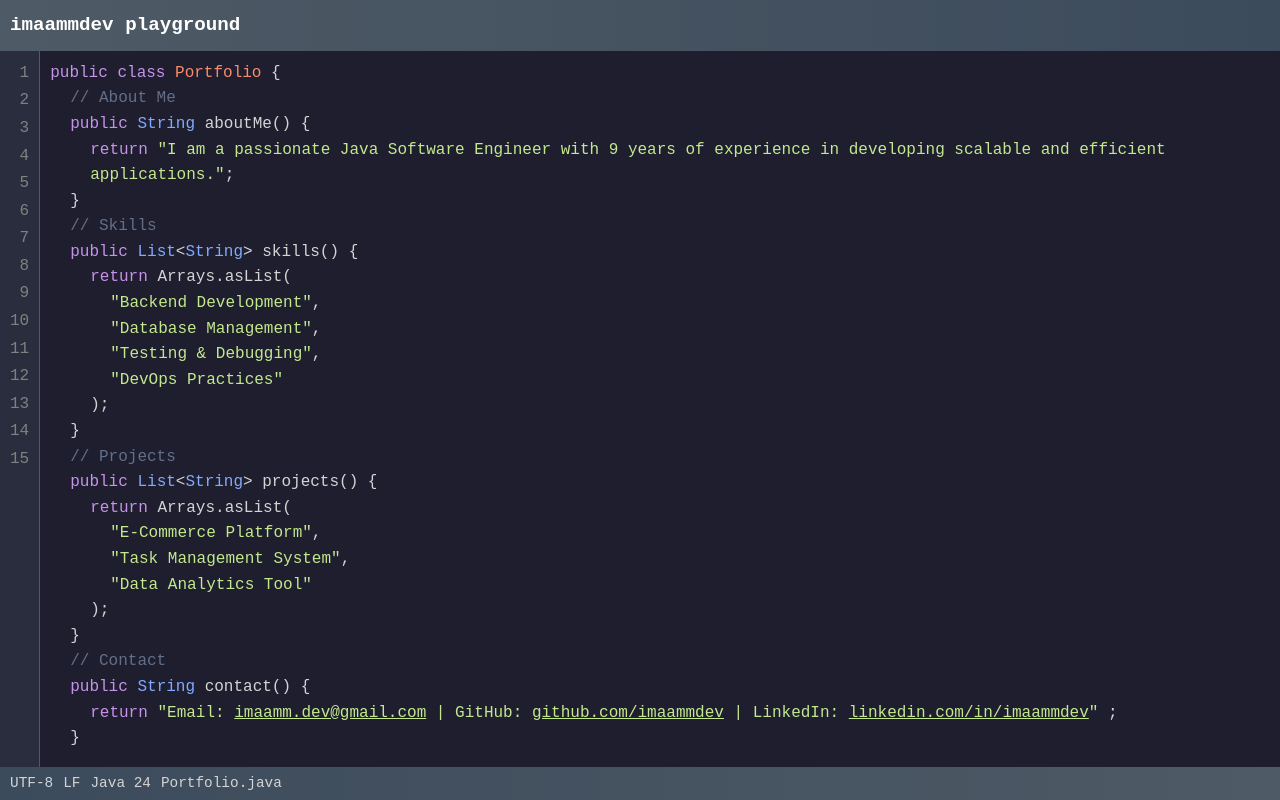
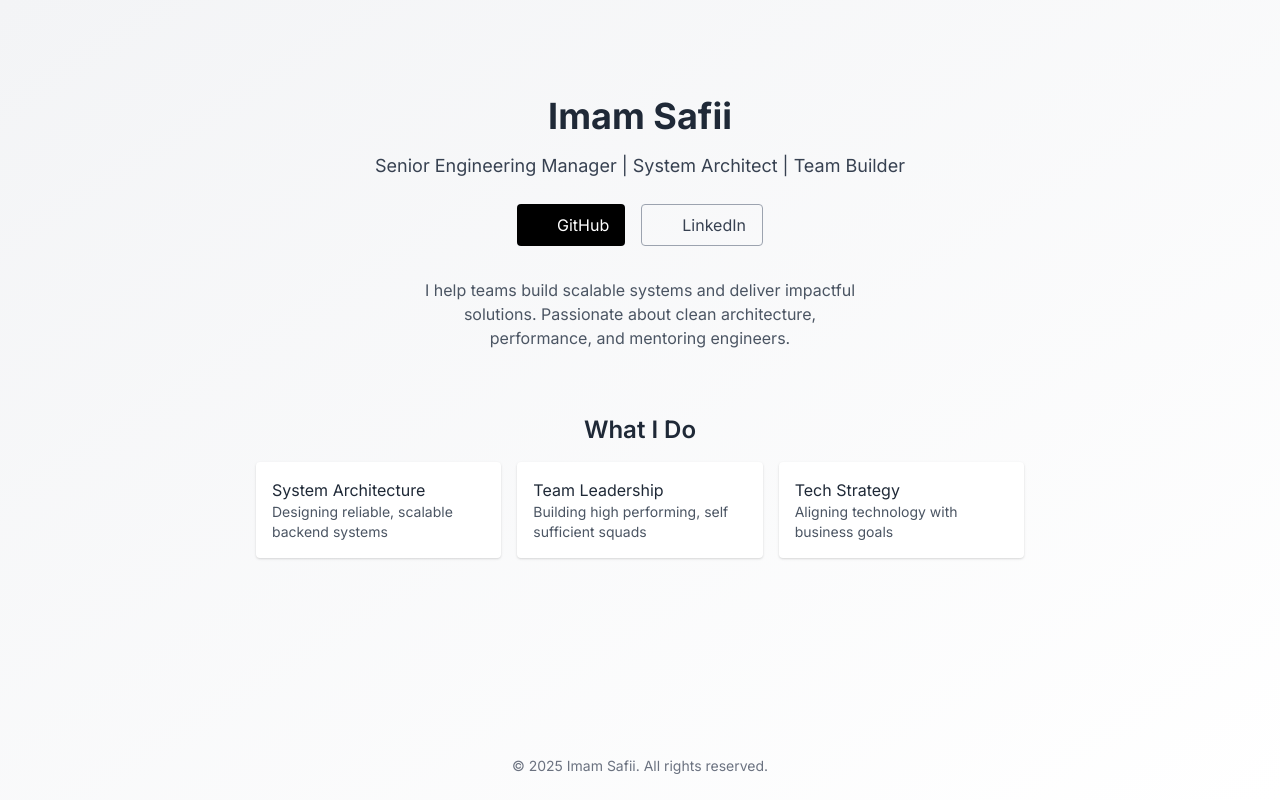
Before and after one commit to imaammdev/imaammdev.github.io, a plain HTML site: page index.html in a window 1280 px wide. Drawn offline with nearby package versions, Linux system fonts and the light colour scheme.

Commit message:
Update index.html

```diff
--- a/index.html
+++ b/index.html
@@ -1,256 +1,80 @@
 <!DOCTYPE html>
 <html lang="en">
 <head>
-    <meta charset="UTF-8">
-    <meta name="viewport" content="width=device-width, initial-scale=1.0">
-    <title>imaamm.dev portofolio</title>
+  <meta charset="UTF-8" />
+  <meta name="viewport" content="width=device-width, initial-scale=1.0" />
+  <meta name="description" content="Imam Safii – Senior Engineering Manager and System Architect. Building scalable systems and strong engineering teams.">
+  <title>Imam Safii</title>
+  <link rel="icon" href="https://fav.farm/⚙️" />
+  <link href="https://cdn.jsdelivr.net/npm/tailwindcss@2.2.19/dist/tailwind.min.css" rel="stylesheet">
+  <link href="https://fonts.googleapis.com/css2?family=Inter:wght@400;600;700&display=swap" rel="stylesheet">
+  <script src="https://unpkg.com/lucide@latest"></script>
   <style>
-        /* General Styles */
-* {
-    margin: 0;
-    padding: 0;
-    box-sizing: border-box;
-}
-
     body {
-    font-family: 'JetBrains Mono', 'Courier New', Courier, monospace;
-    background: linear-gradient(to bottom, #1e1e2f, #2b2b43); /* Gradient background */
-    color: #d4d4d4; /* Default text color */
-    line-height: 1.6;
-    overflow: hidden; /* Prevent body-level scrolling */
-}
-
-.intellij {
-    display: flex;
-    flex-direction: column;
-    height: 100vh; /* Full screen height */
-}
-
-.header {
-    background: linear-gradient(to right, #4e5a65, #3c4b5c); /* Gradient toolbar */
-    padding: 10px;
-    display: flex;
-    align-items: center;
-    justify-content: space-between;
-}
-
-.logo {
-    font-size: 1.2rem;
-    font-weight: bold;
-    color: #ffffff; /* White logo text */
-}
-
-.buttons {
-    display: flex;
-    gap: 10px;
-}
-
-.button {
-    color: #d4d4d4; /* Toolbar button text */
-    cursor: pointer;
-}
-
-.button:hover {
-    color: #ffffff; /* Highlight on hover */
-}
-
-.main-content {
-    display: flex;
-    flex: 1;
-    overflow: hidden; /* Prevent main content from overflowing */
-}
-
-.sidebar {
-    width: 200px;
-    background: #2a2d3e; /* Vibrant sidebar background */
-    padding: 10px;
-    border-right: 1px solid #4e5a65;
-    overflow-y: auto; /* Enable vertical scrolling for sidebar */
-}
-
-.sidebar-header {
-    font-weight: bold;
-    margin-bottom: 10px;
-    color: #ffffff;
-}
-
-.project-tree {
-    list-style: none;
-    padding: 0;
-    margin: 0;
-}
-
-.project-tree li {
-    margin: 5px 0;
-}
-
-.folder {
-    color: #ffcb6b; /* Bright yellow for folders */
-    cursor: pointer;
-}
-
-.file {
-    color: #82aaff; /* Bright blue for files */
-    cursor: pointer;
-}
-
-.editor {
-    flex: 1;
-    display: flex;
-    overflow: hidden; /* Prevent editor from overflowing */
-}
-
-.line-numbers {
-    background: #2a2d3e; /* Vibrant line number background */
-    color: #808080; /* Gray for line numbers */
-    padding: 10px;
-    border-right: 1px solid #4e5a65;
-    user-select: none;
-    overflow-y: auto; /* Enable vertical scrolling for line numbers */
-}
-
-.line-numbers span {
-    display: block;
-    text-align: right;
-    margin-bottom: 2px;
-}
-
-.code {
-    padding: 10px;
-    flex: 1;
-    overflow-y: auto; /* Enable vertical scrolling for code area */
-    background: #1e1e2f; /* Dark editor background */
-}
-
-.line {
-    margin: 0;
-}
-
-.indent {
-    margin-left: 20px;
-}
-
-.double-indent {
-    margin-left: 40px;
-}
-
-.triple-indent {
-    margin-left: 60px;
-}
-
-.keyword {
-    color: #c792ea; /* Purple for keywords */
-}
-
-.class-name {
-    color: #f78c6c; /* Orange for class names */
-}
-
-.type {
-    color: #82aaff; /* Bright blue for types */
-}
-
-.string {
-    color: #c3e88d; /* Green for strings */
-}
-
-.comment {
-    color: #636f88; /* Soft gray for comments */
-}
-
-.status-bar {
-    background: linear-gradient(to right, #3c4b5c, #4e5a65); /* Gradient status bar */
-    padding: 5px 10px;
-    display: flex;
-    gap: 10px;
-    color: #d4d4d4;
-    font-size: 0.9rem;
-}
-
-.status-item {
-    cursor: default;
+      font-family: 'Inter', sans-serif;
     }
   </style>
 </head>
-<body>
-    <!-- IntelliJ-like Container -->
-    <div class="intellij">
-        <!-- Header (Toolbar) -->
-        <div class="header">
-            <div class="toolbar">
-                <span class="logo">imaammdev playground</span>
+<body class="min-h-screen flex flex-col bg-gradient-to-br from-gray-100 to-white text-gray-800">
+  <div class="flex-grow flex flex-col items-center p-8 w-full">
+    <section class="text-center max-w-xl py-16">
+      <h1 class="text-4xl font-bold mb-4">Imam Safii</h1>
+      <p class="text-lg text-gray-700 mb-6">
+        Senior Engineering Manager | System Architect | Team Builder
+      </p>
+      <div class="flex justify-center gap-4 mb-8">
+        <a
+          href="https://github.com/imaammdev"
+          target="_blank"
+          rel="noopener noreferrer"
+          aria-label="Visit Imam's GitHub"
+          class="inline-flex items-center px-4 py-2 bg-black text-white rounded hover:bg-gray-800"
+        >
+          <i data-lucide="github" class="mr-2 h-4 w-4"></i> GitHub
+        </a>
+        <a
+          href="https://linkedin.com/in/imaammdev"
+          target="_blank"
+          rel="noopener noreferrer"
+          aria-label="Visit Imam's LinkedIn"
+          class="inline-flex items-center px-4 py-2 border border-gray-400 rounded text-gray-700 hover:bg-gray-200"
+        >
+          <i data-lucide="linkedin" class="mr-2 h-4 w-4"></i> LinkedIn
+        </a>
+      </div>
+      <p class="text-gray-600 max-w-md mx-auto">
+        I help teams build scalable systems and deliver impactful solutions. Passionate about clean architecture, performance, and mentoring engineers.
+      </p>
+    </section>
+
+    <section class="max-w-3xl w-full mb-12">
+      <h2 class="text-2xl font-semibold mb-4 text-center">What I Do</h2>
+      <div class="grid grid-cols-1 sm:grid-cols-3 gap-4">
+        <div class="bg-white rounded shadow p-4">
+          <p class="font-medium">System Architecture</p>
+          <p class="text-sm text-gray-600">Designing reliable, scalable backend systems</p>
+        </div>
+        <div class="bg-white rounded shadow p-4">
+          <p class="font-medium">Team Leadership</p>
+          <p class="text-sm text-gray-600">Building high performing, self sufficient squads</p>
+        </div>
+        <div class="bg-white rounded shadow p-4">
+          <p class="font-medium">Tech Strategy</p>
+          <p class="text-sm text-gray-600">Aligning technology with business goals</p>
         </div>
       </div>
-
-        <!-- Main Content Area -->
-        <div class="main-content">
-
-            <!-- Editor Area -->
-            <div class="editor">
-                <div class="line-numbers">
-                    <span>1</span>
-                    <span>2</span>
-                    <span>3</span>
-                    <span>4</span>
-                    <span>5</span>
-                    <span>6</span>
-                    <span>7</span>
-                    <span>8</span>
-                    <span>9</span>
-                    <span>10</span>
-                    <span>11</span>
-                    <span>12</span>
-                    <span>13</span>
-                    <span>14</span>
-                    <span>15</span>
-
-
-                </div>
-                <div class="code">
-                    <p class="line"><span class="keyword">public</span> <span class="keyword">class</span> <span class="class-name">Portfolio</span> {</p>
-                    <p class="line indent"><span class="comment">// About Me</span></p>
-                    <p class="line indent"><span class="keyword">public</span> <span class="type">String</span> aboutMe() {</p>
-                    <p class="line double-indent"><span class="keyword">return</span> <span class="string">"I am a passionate Java Software Engineer with 9 years of experience in developing scalable and efficient applications."</span>;</p>
-                    <p class="line indent">}</p>
-
-                    <p class="line indent"><span class="comment">// Skills</span></p>
-                    <p class="line indent"><span class="keyword">public</span> <span class="type">List</span><<span class="type">String</span>> skills() {</p>
-                    <p class="line double-indent"><span class="keyword">return</span> Arrays.asList(</p>
-                    <p class="line triple-indent"><span class="string">"Backend Development"</span>,</p>
-                    <p class="line triple-indent"><span class="string">"Database Management"</span>,</p>
-                    <p class="line triple-indent"><span class="string">"Testing & Debugging"</span>,</p>
-                    <p class="line triple-indent"><span class="string">"DevOps Practices"</span></p>
-                    <p class="line double-indent">);</p>
-                    <p class="line indent">}</p>
-
-                    <p class="line indent"><span class="comment">// Projects</span></p>
-                    <p class="line indent"><span class="keyword">public</span> <span class="type">List</span><<span class="type">String</span>> projects() {</p>
-                    <p class="line double-indent"><span class="keyword">return</span> Arrays.asList(</p>
-                    <p class="line triple-indent"><span class="string">"E-Commerce Platform"</span>,</p>
-                    <p class="line triple-indent"><span class="string">"Task Management System"</span>,</p>
-                    <p class="line triple-indent"><span class="string">"Data Analytics Tool"</span></p>
-                    <p class="line double-indent">);</p>
-                    <p class="line indent">}</p>
-
-                    <p class="line indent"><span class="comment">// Contact</span></p>
-                    <p class="line indent"><span class="keyword">public</span> <span class="type">String</span> contact() {</p>
-                    <p class="line double-indent"><span class="keyword">return</span> <span class="string">
-                        "Email: <a class="string" href='mailto:imaamm.dev@gmail.com' target='_blank'>imaamm.dev@gmail.com</a> |
-                        GitHub: <a class="string" href='https://github.com/imaammdev' target='_blank'>github.com/imaammdev</a> |
-                        LinkedIn: <a class="string" href='https://linkedin.com/in/imaammdev' target='_blank'>linkedin.com/in/imaammdev</a>"
-                    </span>;</p>
-                    <p class="line indent">}</p>
-                </div>
-            </div>
+    </section>
   </div>
 
-        <!-- Status Bar -->
-        <div class="status-bar">
-            <div class="status-item">UTF-8</div>
-            <div class="status-item">LF</div>
-            <div class="status-item">Java 24</div>
-            <div class="status-item">Portfolio.java</div>
-        </div>
-    </div>
+  <footer class="text-sm text-gray-500 text-center py-6">
+    &copy; <span id="year"></span> Imam Safii. All rights reserved.
+  </footer>
+
+  <script>
+    document.getElementById("year").textContent = new Date().getFullYear();
+    window.addEventListener('load', () => {
+      lucide.createIcons();
+    });
+  </script>
 </body>
 </html>
```
Lines whose indentation alone changed are shown as unchanged.
